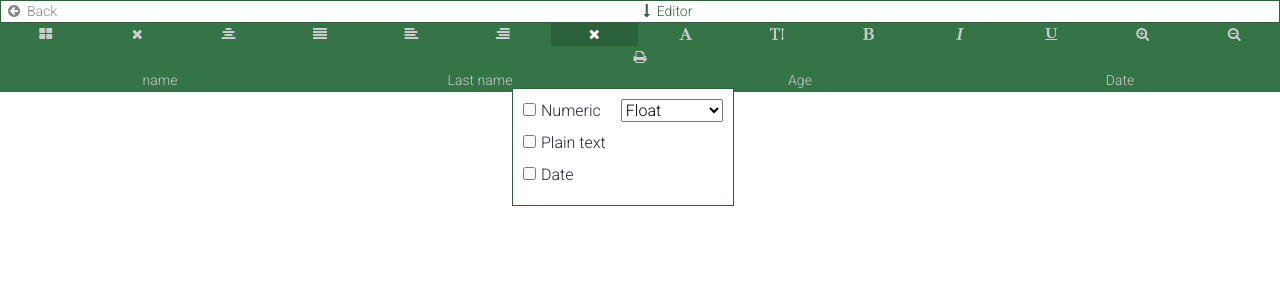
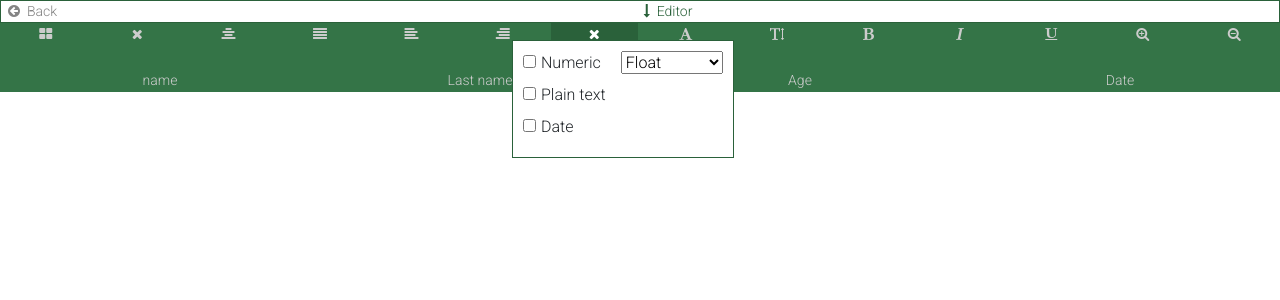
Before and after one commit to EvgenijMerchansky/aetm, a React app: page /table in a window 1280 px wide. Both pictures are taken after a click on the button 594 px from the left and 34 px from the top of the page. Shown: the top 300 px of the page. Built offline with nearby package versions, Linux system fonts and the light colour scheme.

Commit message:
refact modals components

```diff
--- a/src/Common/FontSizeModal/style.css
+++ b/src/Common/FontSizeModal/style.css
@@ -1,7 +1,7 @@
 .font-size-block {
     position: absolute;
     left: 53%;
-    top: 11%;
+    top: 5%;
     width: auto;
     height: auto;
     padding: 10px;
--- a/src/Common/FormattingModal/style.css
+++ b/src/Common/FormattingModal/style.css
@@ -5,7 +5,7 @@
     text-align: left;
     padding: 10px;
     left: 40%;
-    top: 11%;
+    top: 5%;
     background-color: white;
     border: solid 1px #2a613a;
 }
--- a/src/Common/PrintDocumentModal/style.css
+++ b/src/Common/PrintDocumentModal/style.css
@@ -1,7 +1,7 @@
 .print-modal {
     position: absolute;
-    left: 75rem;
-    top: 11%;
+    left: 94%;
+    top: 5%;
     width: auto;
     height: auto;
     padding: 10px;
```
